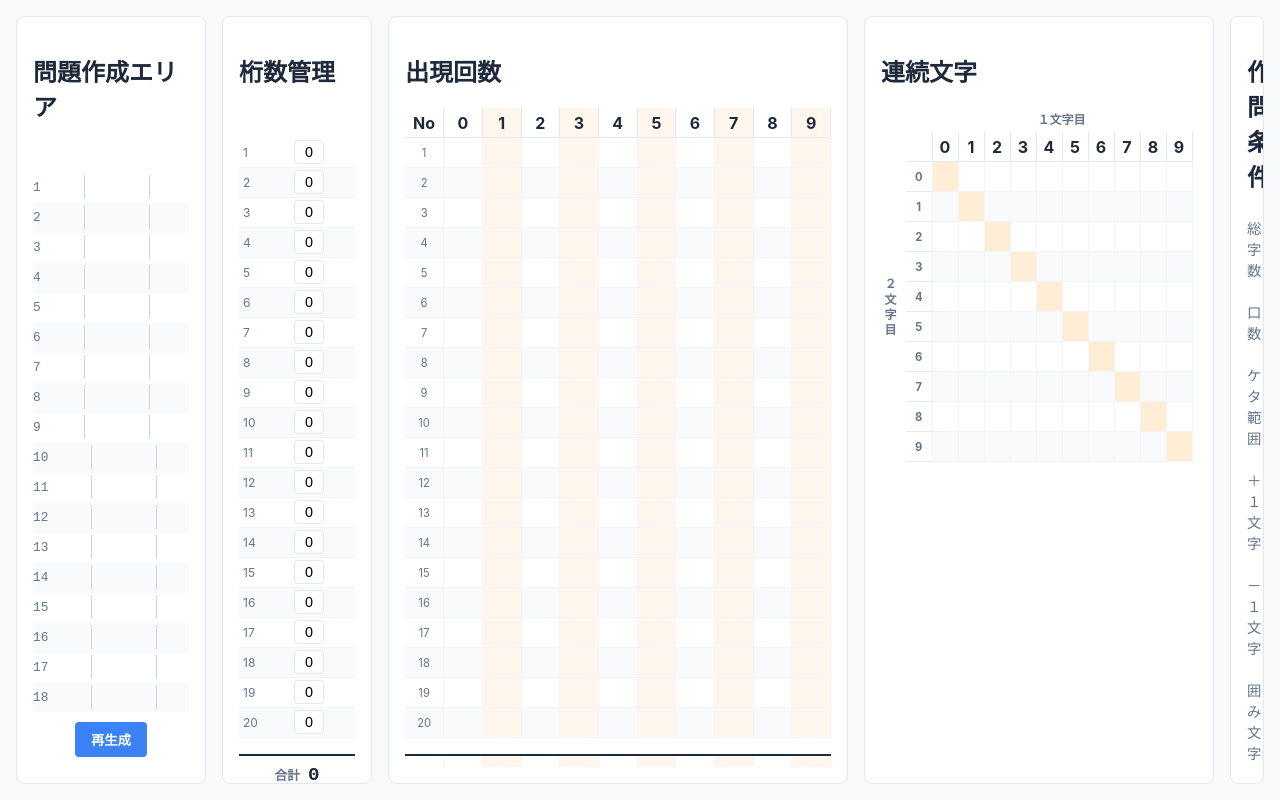
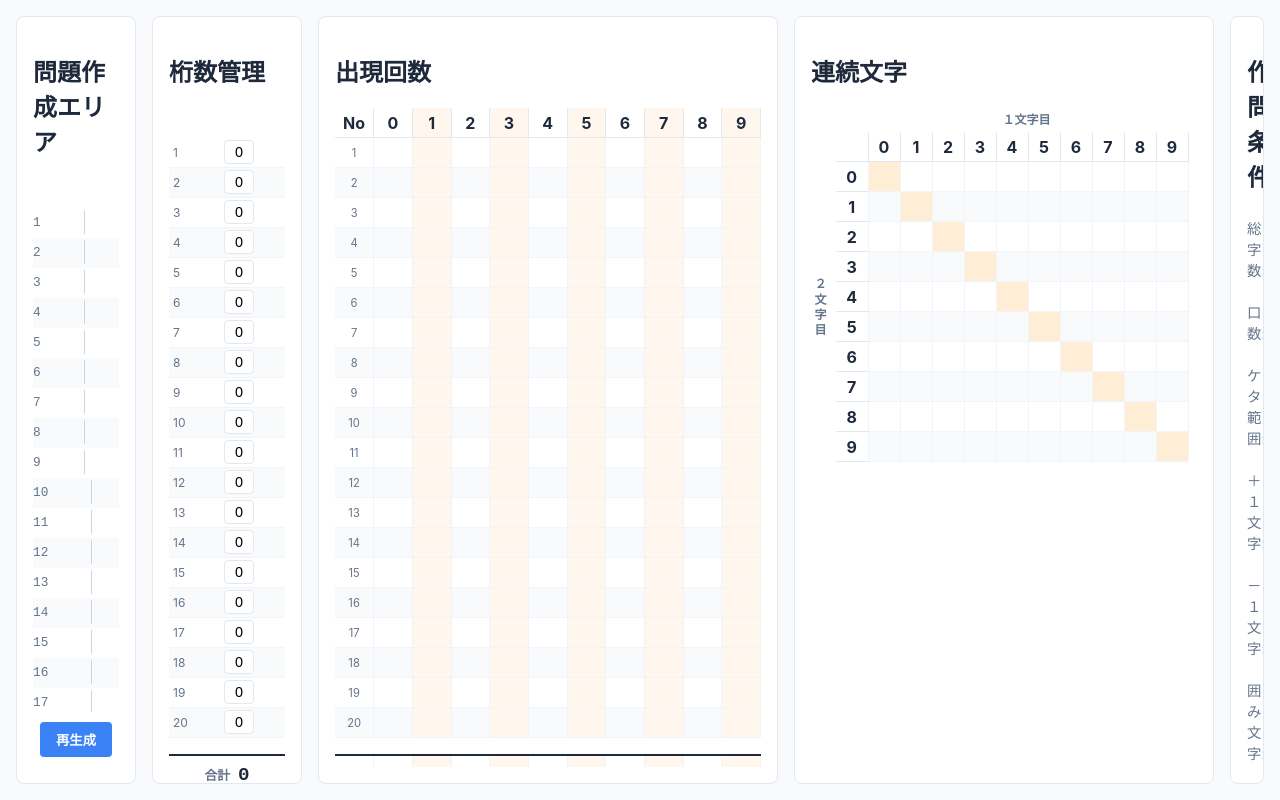
Before and after one commit to shota4327/Abacus_make_problem2, a React (Vite) app in the folder abacus_app/: page / in a window 1280 px wide. Built offline with nearby package versions, Linux system fonts and the light colour scheme.

Commit message:
全体的な表示の調整

```diff
--- a/abacus_app/src/components/ConsecutiveCounter.jsx
+++ b/abacus_app/src/components/ConsecutiveCounter.jsx
@@ -19,7 +19,7 @@ const ConsecutiveCounter = ({ consecutive }) => {
                         <table className="frequency-table consecutive-table">
                             <thead>
                                 <tr>
-                                    <th className="corner"></th>
+                                    <th className="corner" style={{ width: '32px' }}></th>
                                     {digits.map(d1 => (
                                         <th key={`h-${d1}`}>{d1}</th>
                                     ))}
--- a/abacus_app/src/components/Stats.css
+++ b/abacus_app/src/components/Stats.css
@@ -196,7 +196,7 @@ td.warn {
 }
 
 .frequency-table .corner {
-    width: 20px;
+    width: 32px;
     height: 30px;
     position: sticky;
     top: 0;
@@ -207,17 +207,16 @@ td.warn {
 
 .consecutive-table {
     table-layout: fixed;
-    width: 286px !important;
-    /* Wide enough (11 cols * 26px) */
+    width: auto !important;
     margin: 0;
 }
 
 .consecutive-table th,
 .consecutive-table td {
-    width: 26px !important;
-    min-width: 26px !important;
-    max-width: 26px !important;
-    padding: 1px !important;
+    width: 32px !important;
+    min-width: 32px !important;
+    max-width: 32px !important;
+    padding: 2px !important;
 }
 
 .consecutive-table .row-label {
@@ -225,6 +224,8 @@ td.warn {
     left: 0;
     background: white;
     z-index: 1;
-    width: 26px !important;
-    min-width: 26px !important;
+    width: 32px !important;
+    min-width: 32px !important;
+    font-size: 1rem;
+    color: var(--text-color);
 }
--- a/abacus_app/src/index.css
+++ b/abacus_app/src/index.css
@@ -17,7 +17,7 @@ body {
 
 .app-container {
   display: grid;
-  grid-template-columns: auto 150px 460px 350px 1fr;
+  grid-template-columns: auto 150px 460px 420px 1fr;
   gap: 1rem;
   padding: 1rem;
   height: 100vh;
```
